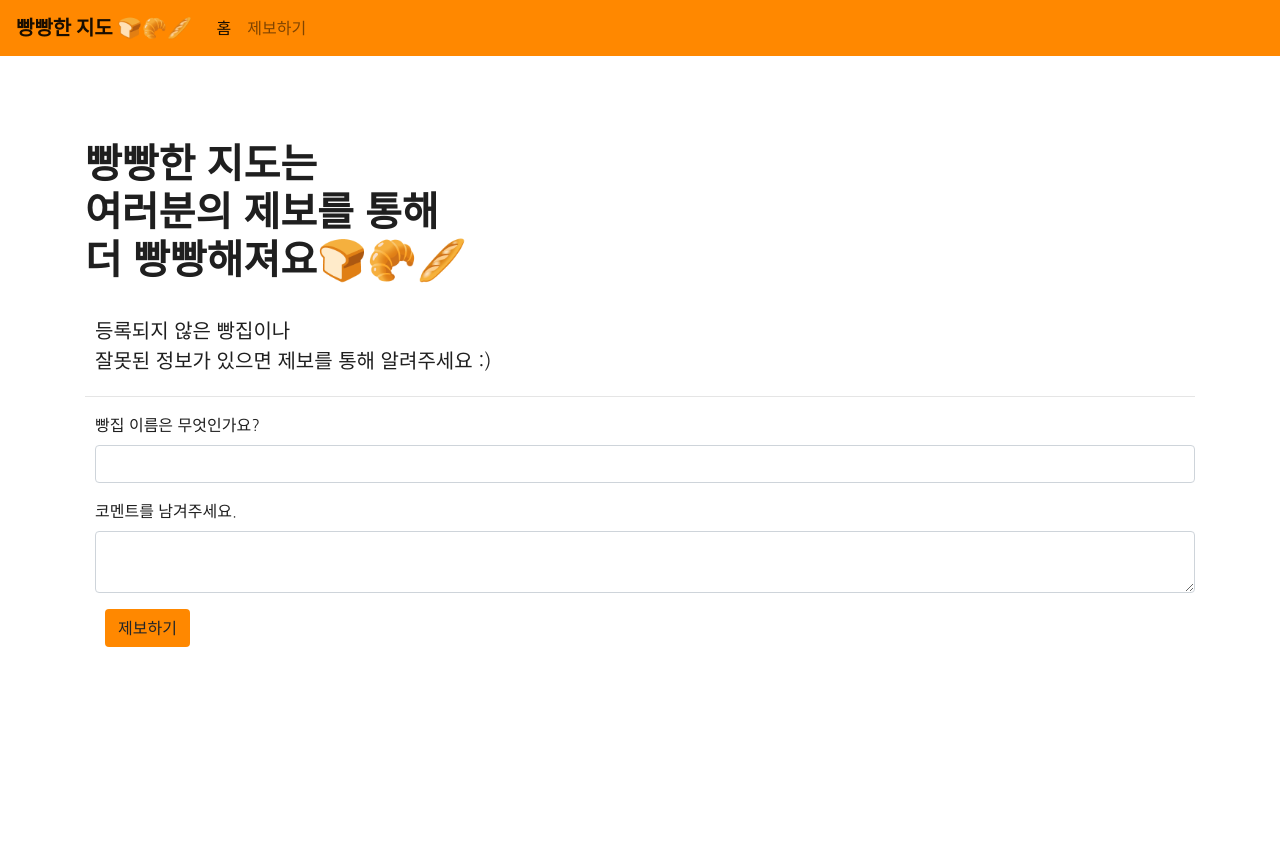
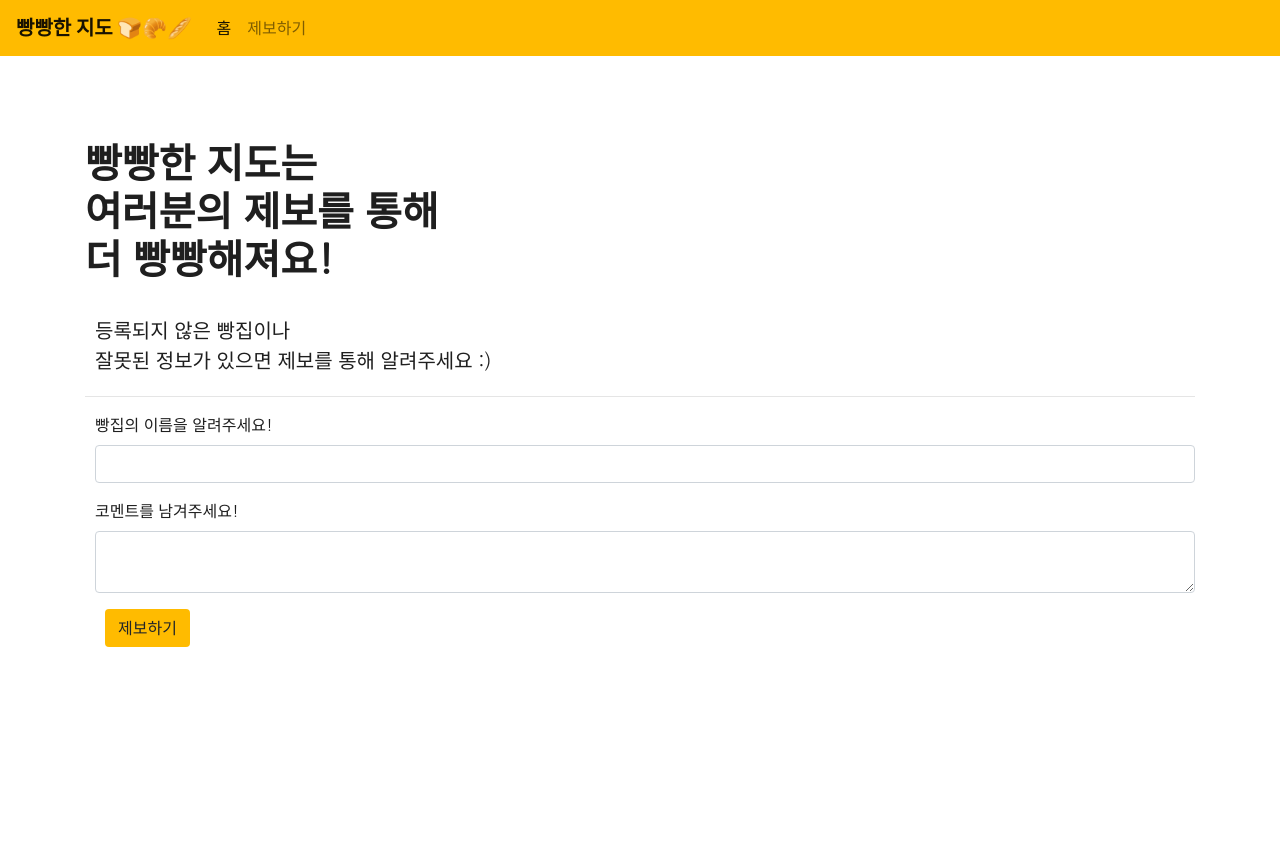
Before and after one commit to yeongkyung/choyeongkyung-sparta, a Flask app: page /report in a window 1280 px wide. Run offline with Flask 2, Linux system fonts and the light colour scheme; some libraries are stand-ins or nearby versions.

Commit message:
수정 버전
컬러 수정

```diff
--- a/bread_map/templates/report.html
+++ b/bread_map/templates/report.html
@@ -113,7 +113,7 @@
 </head>
 
 <body>
-    <nav class="navbar  navbar-expand-lg navbar-light" style="background-color: rgb(255, 136, 0);">
+    <nav class="navbar  navbar-expand-lg navbar-light" style="background-color: rgb(255, 187, 0);">
         <a class="navbar-brand" href="/"><b>빵빵한 지도 🍞🥐🥖</b></a>
         <button class="navbar-toggler" type="button" data-toggle="collapse" data-target="#navbarNav"
             aria-controls="navbarNav" aria-expanded="false" aria-label="Toggle navigation">
@@ -137,7 +137,7 @@
                 <h1 style="font-weight:700">
                     빵빵한 지도는
                     <br>여러분의 제보를 통해
-                    <br>더 빵빵해져요🍞🥐🥖</h1>
+                    <br>더 빵빵해져요!</h1>
 
                 <br>
                 <p class="lead">
@@ -148,14 +148,14 @@
                 <div class="form" id="report">
                     <div>
                         <div class="form-group">
-                            <label for="exampleFormControlInput1">빵집 이름은 무엇인가요?</label>
+                            <label for="exampleFormControlInput1">빵집의 이름을 알려주세요!</label>
                             <input id="bakery_name" class="form-control" placeholder="">
                         </div>
                         <div class="form-group">
-                            <label for="exampleFormControlTextarea1">코멘트를 남겨주세요.</label>
+                            <label for="exampleFormControlTextarea1">코멘트를 남겨주세요!</label>
                             <textarea id="comment" class="form-control" rows="2"></textarea>
                         </div>
-                        <button onclick="report()" class="btn" style="background-color: rgb(255, 136, 0);">제보하기</button>
+                        <button onclick="report()" class="btn" style="background-color: rgb(255, 187, 0);">제보하기</button>
                     </div>
                 </div>
             </div>
```
Also changed, not shown: bread_map/templates/index.html (+6 -6 lines).
